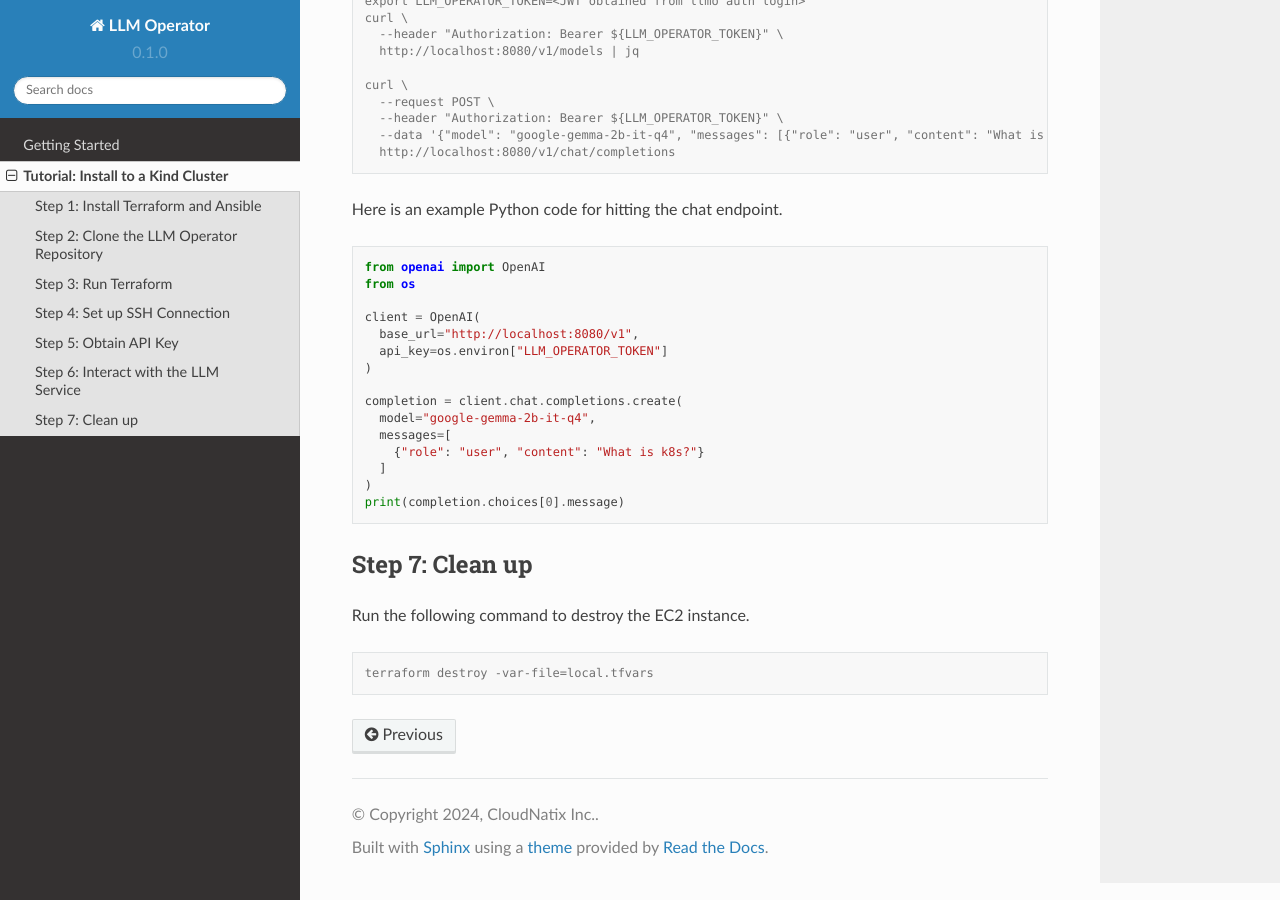
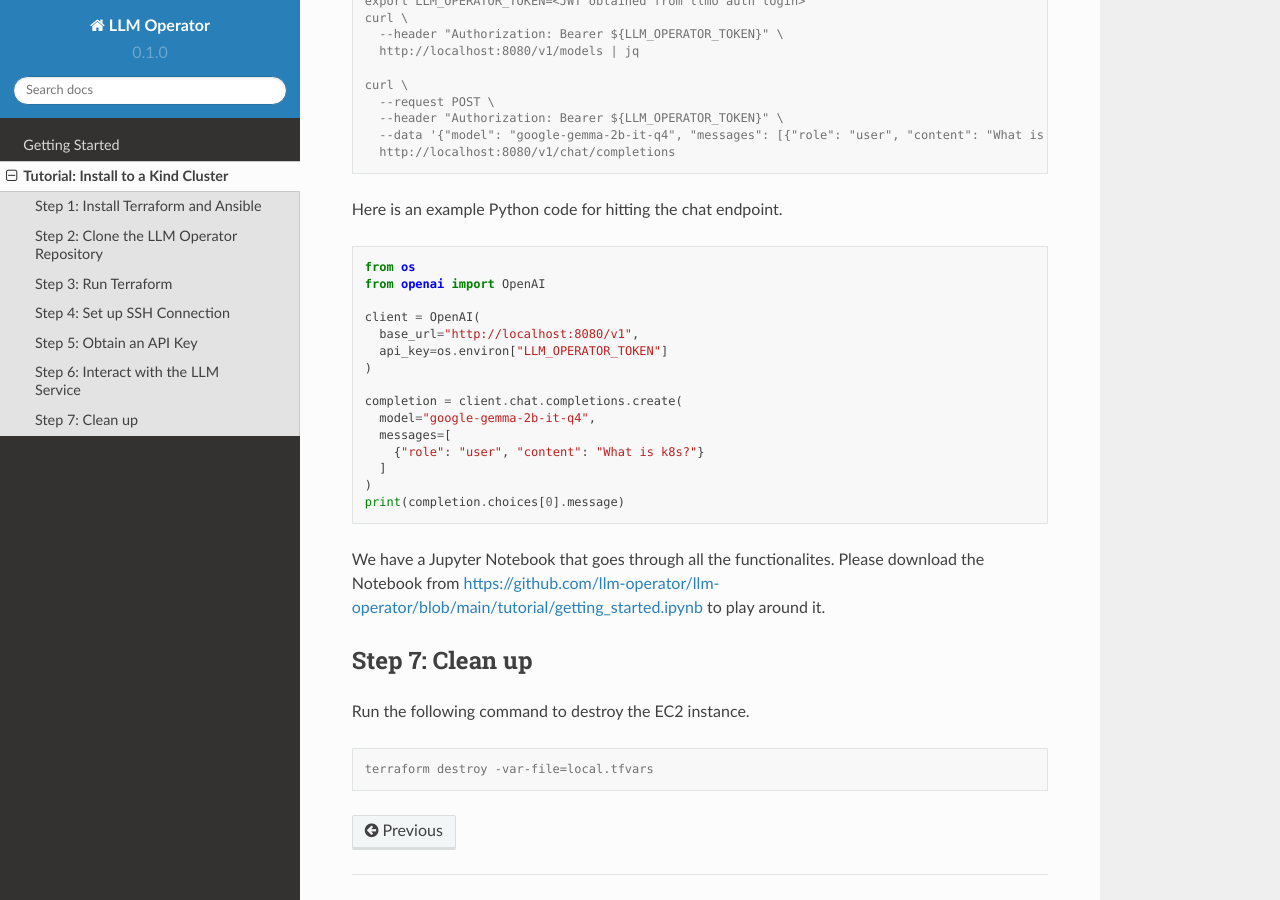
Before and after one commit to llm-operator/docs, a Sphinx documentation site: the page built from docs/source/tutorial.rst, in a window 1280 px wide and 900 px high, scrolled down 2452 px. Built offline with Sphinx 7.4.7 and the Read the Docs theme 2.0.0, drawn with Linux system fonts in a browser that asks for light colours; some of the changed text lies outside the part shown.

Commit message:
Add a link to the Jupyter notebook (#10)

```diff
--- a/docs/source/tutorial.rst
+++ b/docs/source/tutorial.rst
@@ -90,7 +90,7 @@ with the following command:
      -a "kubectl get secrets -n monitoring grafana -o jsonpath='{.data.admin-password}'" | tail -1 | base64 --decode; echo
 
 
-Step 5: Obtain API Key
+Step 5: Obtain an API Key
 ----------------------
 
 To access LLM service, you need an API key. You can download the LLM Operator CLI and use that to login the system,
@@ -133,8 +133,8 @@ Here is an example Python code for hitting the chat endpoint.
 
 .. code-block:: python
 
+   from os
    from openai import OpenAI
-   from os
 
    client = OpenAI(
      base_url="http://localhost:8080/v1",
@@ -149,6 +149,10 @@ Here is an example Python code for hitting the chat endpoint.
    )
    print(completion.choices[0].message)
 
+
+We have a Jupyter Notebook that goes through all the functionalites. Please download the Notebook
+from https://github.com/llm-operator/llm-operator/blob/main/tutorial/getting_started.ipynb to play around it.
+
 Step 7: Clean up
 ----------------
 
```
